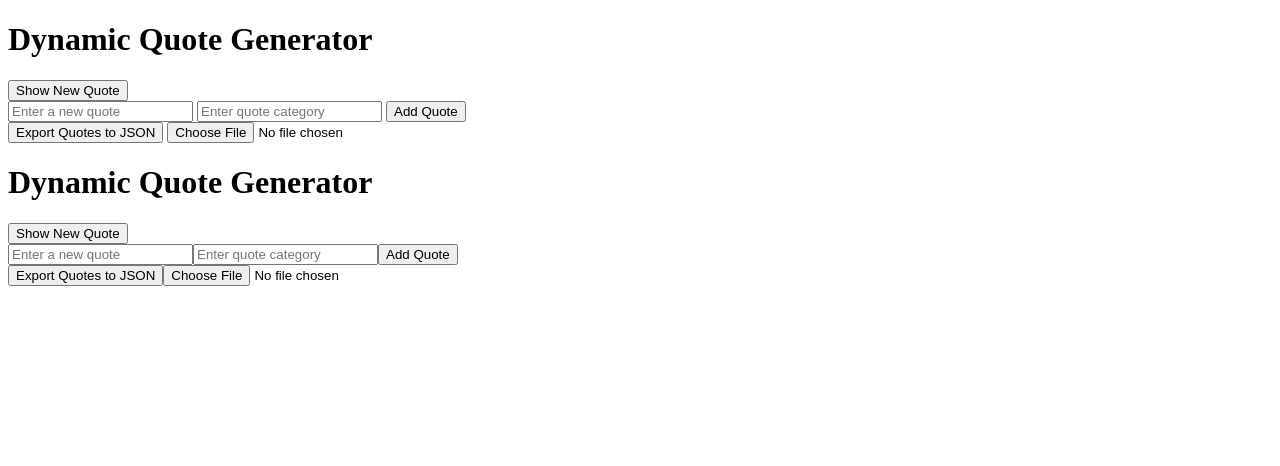
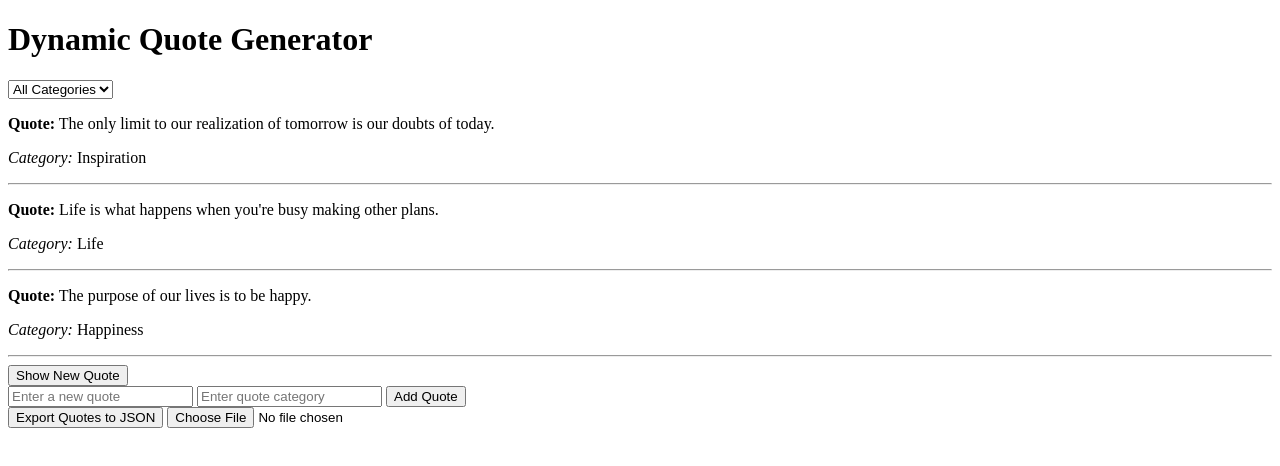
Before and after one commit to chiboy125/alx_fe_javascript, a plain HTML site: page dom-manipulation/index.html in a window 1280 px wide. Drawn offline with Linux system fonts and the light colour scheme.

Commit message:
Task 3: Added dynamic category filter system with web storage

```diff
--- a/dom-manipulation/index.html
+++ b/dom-manipulation/index.html
@@ -7,6 +7,10 @@
 </head>
 <body>
   <h1>Dynamic Quote Generator</h1>
+  <select id="categoryFilter" onchange="filterQuotes()">
+  <option value="all">All Categories</option>
+</select>
+
   <div id="quoteDisplay"></div>
   <button id="newQuote">Show New Quote</button>
 
--- a/dom-manipulation/script.js
+++ b/dom-manipulation/script.js
@@ -1,7 +1,6 @@
-// Initial quote array
 let quotes = [];
 
-// Load from localStorage if available
+// Load quotes from localStorage or use default
 function loadQuotes() {
   const storedQuotes = localStorage.getItem("quotes");
   if (storedQuotes) {
@@ -20,13 +19,37 @@ function saveQuotes() {
   localStorage.setItem("quotes", JSON.stringify(quotes));
 }
 
-// Function to display a random quote
-function showRandomQuote() {
+// Display a quote (optionally filtered)
+function displayQuotes(filteredQuotes) {
   const quoteDisplay = document.getElementById("quoteDisplay");
   quoteDisplay.innerHTML = "";
 
-  const randomIndex = Math.floor(Math.random() * quotes.length);
-  const quote = quotes[randomIndex];
+  if (filteredQuotes.length === 0) {
+    quoteDisplay.innerHTML = "<p>No quotes available for this category.</p>";
+    return;
+  }
+
+  filteredQuotes.forEach((quote) => {
+    const quoteText = document.createElement("p");
+    quoteText.innerHTML = `<strong>Quote:</strong> ${quote.text}`;
+
+    const quoteCategory = document.createElement("p");
+    quoteCategory.innerHTML = `<em>Category:</em> ${quote.category}`;
+
+    quoteDisplay.appendChild(quoteText);
+    quoteDisplay.appendChild(quoteCategory);
+    quoteDisplay.appendChild(document.createElement("hr"));
+  });
+}
+
+// Show one random quote
+function showRandomQuote() {
+  const filtered = getFilteredQuotes();
+  const randomIndex = Math.floor(Math.random() * filtered.length);
+  const quote = filtered[randomIndex];
+
+  const quoteDisplay = document.getElementById("quoteDisplay");
+  quoteDisplay.innerHTML = "";
 
   const quoteText = document.createElement("p");
   quoteText.innerHTML = `<strong>Quote:</strong> ${quote.text}`;
@@ -37,11 +60,47 @@ function showRandomQuote() {
   quoteDisplay.appendChild(quoteText);
   quoteDisplay.appendChild(quoteCategory);
 
-  // Save last viewed index to sessionStorage
   sessionStorage.setItem("lastViewedQuote", randomIndex);
 }
 
-// Function to add a quote and update the DOM
+// Get quotes filtered by selected category
+function getFilteredQuotes() {
+  const filter = document.getElementById("categoryFilter").value;
+  if (filter === "all") return quotes;
+  return quotes.filter(q => q.category === filter);
+}
+
+// Filter quotes based on dropdown and remember filter
+function filterQuotes() {
+  const selected = document.getElementById("categoryFilter").value;
+  localStorage.setItem("selectedCategory", selected);
+  const filtered = getFilteredQuotes();
+  displayQuotes(filtered);
+}
+
+// Populate the dropdown with unique categories
+function populateCategories() {
+  const categories = [...new Set(quotes.map(q => q.category))];
+  const select = document.getElementById("categoryFilter");
+
+  // Remove all except the "All" option
+  select.innerHTML = '<option value="all">All Categories</option>';
+
+  categories.forEach(category => {
+    const option = document.createElement("option");
+    option.value = category;
+    option.textContent = category;
+    select.appendChild(option);
+  });
+
+  // Set last selected filter if saved
+  const savedFilter = localStorage.getItem("selectedCategory");
+  if (savedFilter) {
+    select.value = savedFilter;
+  }
+}
+
+// Add quote + update DOM + update filter dropdown
 function addQuote() {
   const textInput = document.getElementById("newQuoteText");
   const categoryInput = document.getElementById("newQuoteCategory");
@@ -52,19 +111,10 @@ function addQuote() {
   if (newText && newCategory) {
     const newQuote = { text: newText, category: newCategory };
     quotes.push(newQuote);
-    saveQuotes(); // Save to localStorage
+    saveQuotes();
 
-    const quoteDisplay = document.getElementById("quoteDisplay");
-    quoteDisplay.innerHTML = "";
-
-    const quoteText = document.createElement("p");
-    quoteText.innerHTML = `<strong>Quote:</strong> ${newQuote.text}`;
-
-    const quoteCategory = document.createElement("p");
-    quoteCategory.innerHTML = `<em>Category:</em> ${newQuote.category}`;
-
-    quoteDisplay.appendChild(quoteText);
-    quoteDisplay.appendChild(quoteCategory);
+    populateCategories();
+    filterQuotes(); // Show new quote in current filter
 
     textInput.value = "";
     categoryInput.value = "";
@@ -73,34 +123,7 @@ function addQuote() {
   }
 }
 
-// Function required by checker — dynamically creates the form
-function createAddQuoteForm() {
-  const formDiv = document.createElement("div");
-
-  const textInput = document.createElement("input");
-  textInput.id = "newQuoteText";
-  textInput.placeholder = "Enter a new quote";
-  textInput.type = "text";
-
-  const categoryInput = document.createElement("input");
-  categoryInput.id = "newQuoteCategory";
-  categoryInput.placeholder = "Enter quote category";
-  categoryInput.type = "text";
-
-  const addButton = document.createElement("button");
-  addButton.id = "addQuoteBtn";
-  addButton.textContent = "Add Quote";
-
-  addButton.addEventListener("click", addQuote);
-
-  formDiv.appendChild(textInput);
-  formDiv.appendChild(categoryInput);
-  formDiv.appendChild(addButton);
-
-  document.body.appendChild(formDiv);
-}
-
-// Export quotes to JSON file
+// Export quotes
 function exportToJsonFile() {
   const dataStr = JSON.stringify(quotes, null, 2);
   const blob = new Blob([dataStr], { type: "application/json" });
@@ -109,62 +132,37 @@ function exportToJsonFile() {
   const a = document.createElement("a");
   a.href = url;
   a.download = "quotes.json";
-  document.body.appendChild(a);
   a.click();
-  document.body.removeChild(a);
   URL.revokeObjectURL(url);
 }
 
-// Import quotes from JSON file
+// Import quotes
 function importFromJsonFile(event) {
   const fileReader = new FileReader();
   fileReader.onload = function (e) {
     try {
-      const importedQuotes = JSON.parse(e.target.result);
-      if (Array.isArray(importedQuotes)) {
-        quotes.push(...importedQuotes);
+      const imported = JSON.parse(e.target.result);
+      if (Array.isArray(imported)) {
+        quotes.push(...imported);
         saveQuotes();
+        populateCategories();
+        filterQuotes();
         alert("Quotes imported successfully!");
       } else {
-        alert("Invalid file format.");
+        alert("Invalid JSON structure.");
       }
-    } catch (err) {
-      alert("Error parsing JSON.");
+    } catch {
+      alert("Error parsing file.");
     }
   };
   fileReader.readAsText(event.target.files[0]);
 }
 
-// Setup on DOM load
+// Init on DOM load
 document.addEventListener("DOMContentLoaded", () => {
   loadQuotes();
+  populateCategories();
+  filterQuotes();
 
-  const title = document.createElement("h1");
-  title.textContent = "Dynamic Quote Generator";
-  document.body.appendChild(title);
-
-  const quoteDisplay = document.createElement("div");
-  quoteDisplay.id = "quoteDisplay";
-  document.body.appendChild(quoteDisplay);
-
-  const showButton = document.createElement("button");
-  showButton.id = "newQuote";
-  showButton.textContent = "Show New Quote";
-  showButton.addEventListener("click", showRandomQuote);
-  document.body.appendChild(showButton);
-
-  createAddQuoteForm();
-
-  const exportButton = document.createElement("button");
-  exportButton.id = "exportBtn";
-  exportButton.textContent = "Export Quotes to JSON";
-  exportButton.addEventListener("click", exportToJsonFile);
-  document.body.appendChild(exportButton);
-
-  const importInput = document.createElement("input");
-  importInput.type = "file";
-  importInput.id = "importFile";
-  importInput.accept = ".json";
-  importInput.addEventListener("change", importFromJsonFile);
-  document.body.appendChild(importInput);
+  document.getElementById("newQuote").addEventListener("click", showRandomQuote);
 });
```
